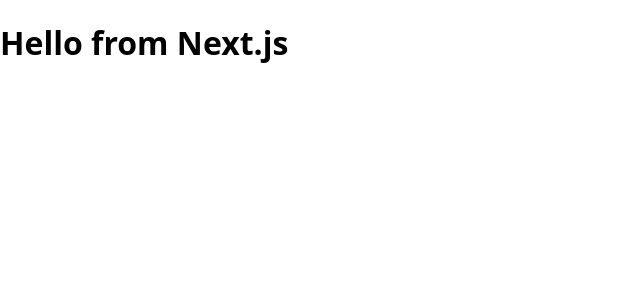
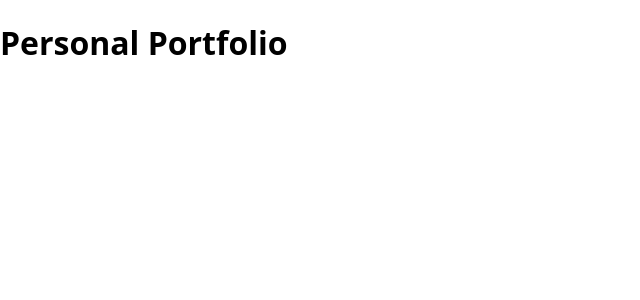
Before and after one commit to NataliaPanchenko/personal-portfolio, a Next.js app: page / in a window 1280 px wide. Shown: the top 300 px of the page, without its empty margins (0-640 px from the left). Built offline with nearby package versions, Linux system fonts and the light colour scheme.

Commit message:
first commit

```diff
--- a/pages/index.js
+++ b/pages/index.js
@@ -1,7 +1,7 @@
 export default function HomePage() {
   return (
     <div>
-      <h1>Hello from Next.js</h1>
+      <h1>Personal Portfolio</h1>
     </div>
   );
 }
```
Also changed, not shown: 1 other file (tests, documents, lock files or other folders).
